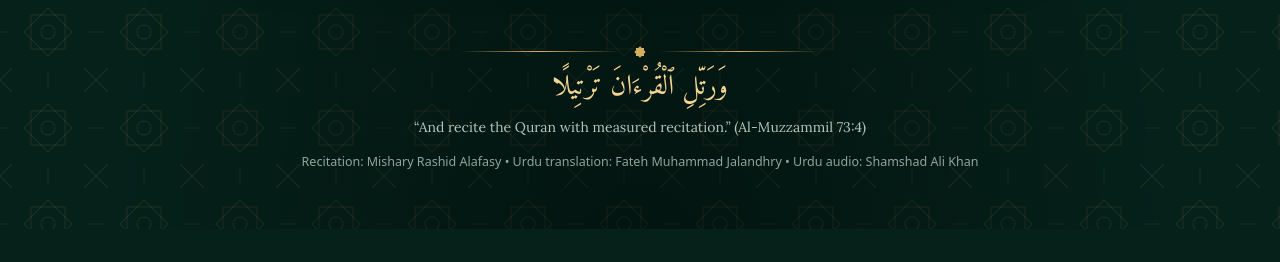
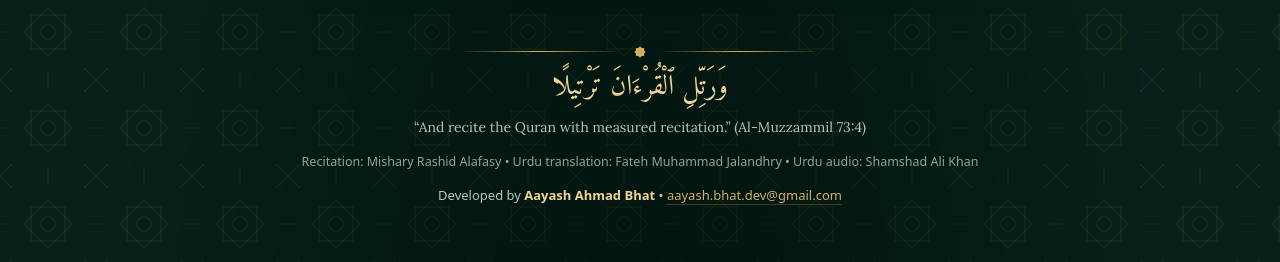
Before and after one commit to aayashahmad/Quran_Reel_Maker, a Flask app: page / in a window 1280 px wide. Shown: the part 1360-1622 px from the top of the page. Before the commit the page ends 1589 px from the top, so only its background shows below. Run offline with Flask 3, Linux system fonts and the light colour scheme; some libraries are stand-ins or nearby versions; some web fonts are replaced.

Commit message:
Add developer credit: Aayash Ahmad Bhat
Co-Authored-By: Claude Opus 5.5 <noreply@anthropic.com>

```diff
--- a/templates/index.html
+++ b/templates/index.html
@@ -209,6 +209,10 @@
   footer .ayah { font-family: "Amiri Quran", Amiri, serif; color: var(--gold2); font-size: 28px; line-height: 2; margin: 0; }
   footer .tr { font-size: 14px; margin: 0; }
   footer .credit { font-size: 12.5px; margin-top: 14px; font-family: system-ui, -apple-system, sans-serif; opacity: .8; }
+  footer .dev { font-size: 13px; margin-top: 10px; font-family: system-ui, -apple-system, sans-serif; }
+  footer .dev strong { color: var(--gold2); font-weight: 600; }
+  footer .dev a { color: var(--gold); text-decoration: none; border-bottom: 1px solid var(--line); overflow-wrap: anywhere; }
+  footer .dev a:hover { color: var(--gold2); border-bottom-color: var(--gold2); }
 
   @media (max-width: 640px) {
     .hero { padding: 40px 14px 22px; border-radius: 220px 220px 0 0 / 110px 110px 0 0; }
@@ -324,6 +328,7 @@
   <p class="ayah" lang="ar">وَرَتِّلِ ٱلْقُرْءَانَ تَرْتِيلًا</p>
   <p class="tr">“And recite the Quran with measured recitation.” (Al-Muzzammil 73:4)</p>
   <p class="credit">Recitation: Mishary Rashid Alafasy • Urdu translation: Fateh Muhammad Jalandhry • Urdu audio: Shamshad Ali Khan</p>
+  <p class="dev">Developed by <strong>Aayash Ahmad Bhat</strong> • <a href="mailto:aayash.bhat.dev@gmail.com">aayash.bhat.dev@gmail.com</a></p>
 </footer>
 <script>
 const $ = id => document.getElementById(id);
```
Also changed, not shown: README.md.
